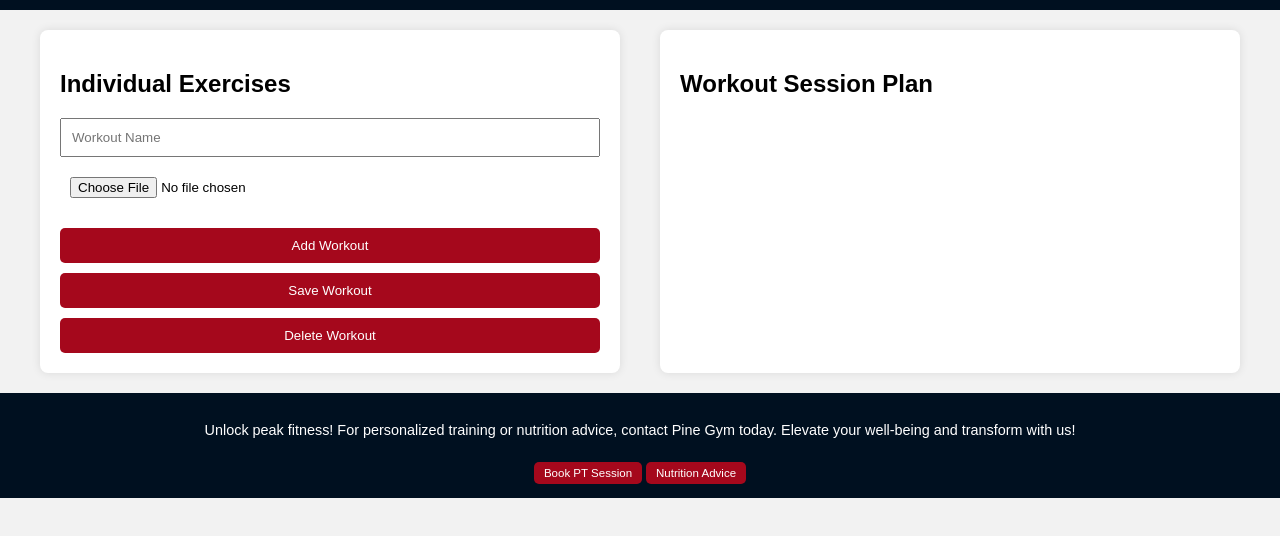
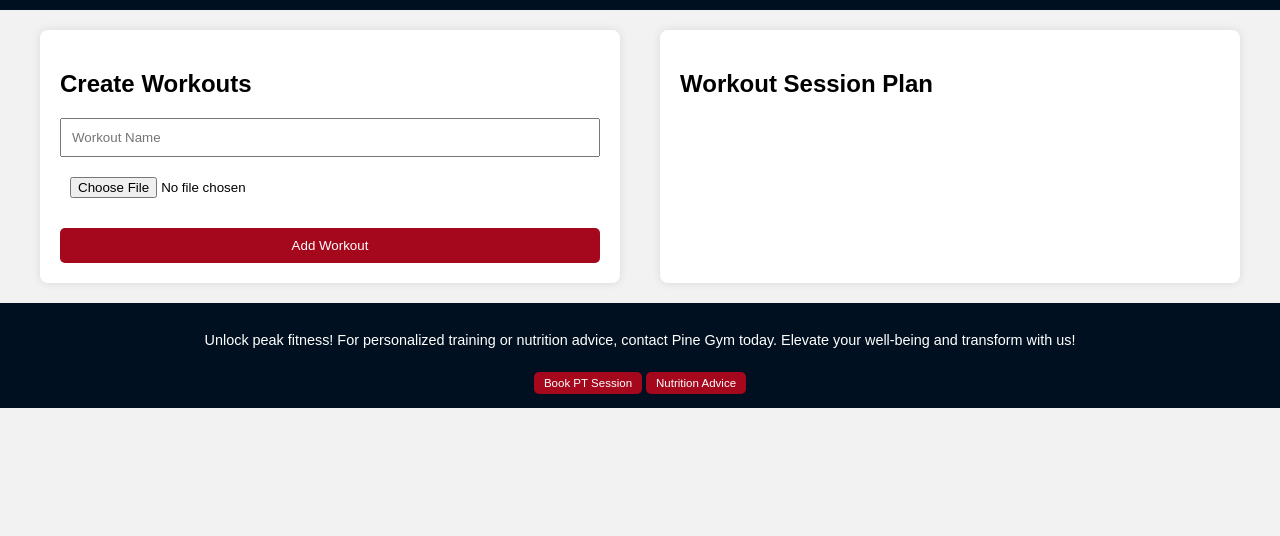
Before and after one commit to 24992151/portfoliosmall, a plain HTML site: page index.html in a window 1280 px wide. Shown: the part 136-672 px from the top of the page. Drawn offline with Linux system fonts and the light colour scheme.

Commit message:
Iteration 4 HTML
Added content and comments final commit

```diff
--- a/index.html
+++ b/index.html
@@ -14,15 +14,13 @@
     <main>
         <!-- Client Workouts -->
         <section id="workout-section">
-            <h2>Individual Exercises</h2>
+            <h2>Create Workouts</h2>
             <ul id="workout-list"></ul>
             <!-- Form for adding, editing, and deleting workouts -->
             <form id="workout-form">
                 <input type="text" id="workout-name" placeholder="Workout Name" required>
                 <input type="file" id="workout-file" accept=".png, .mp4" required>
                 <button type="button" id="add-workout">Add Workout</button>
-                <button type="button" id="save-workout">Save Workout</button>
-                <button type="button" id="delete-workout">Delete Workout</button>
             </form>
         </section>
         <!-- Compiled/Saved Workouts -->
@@ -38,10 +36,3 @@
     </footer>
 </body>
 </html>
-
-<!--Calls to action-->
-<!--Videos and Images-->
-<!--Git Repo-->
-<!--Nutrition and PT Advice- Nav Bar-->
-<!--Check Validators & Performance-->
-<!--Add Schedulling timetable over days-->
```
